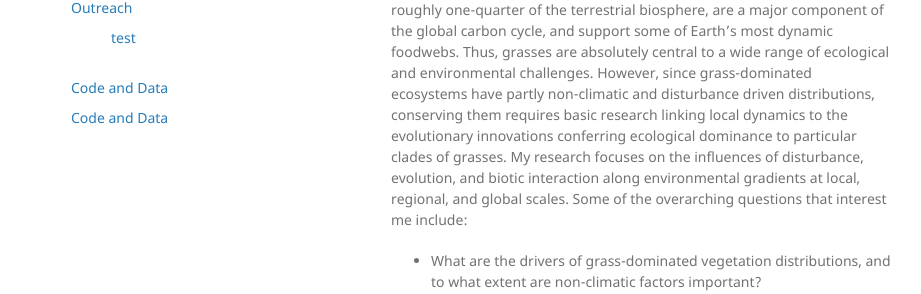
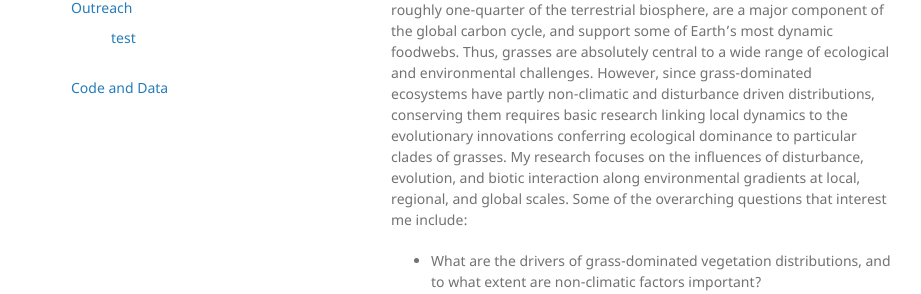
Before and after one commit to griffithdan/griffithdan.github.io, a Jekyll site: the page built from index.md, in a window 1280 px wide. Shown: the part 248-542 px from the top of the page, without its empty margins (179-1100 px from the left). Built offline with Jekyll 4.4.1, drawn with Linux system fonts in a browser that asks for light colours; our own code applies the rules of GitHub Pages for plain Markdown files.

Commit message:
Update navigation.yml

```diff
--- a/_data/navigation.yml
+++ b/_data/navigation.yml
@@ -9,6 +9,3 @@
 
 - title: Code and Data
   url: /pages/code_and_data/publications.html
-
-- title: Code and Data
-  url: /pages/code_and_data/publications.html
```
